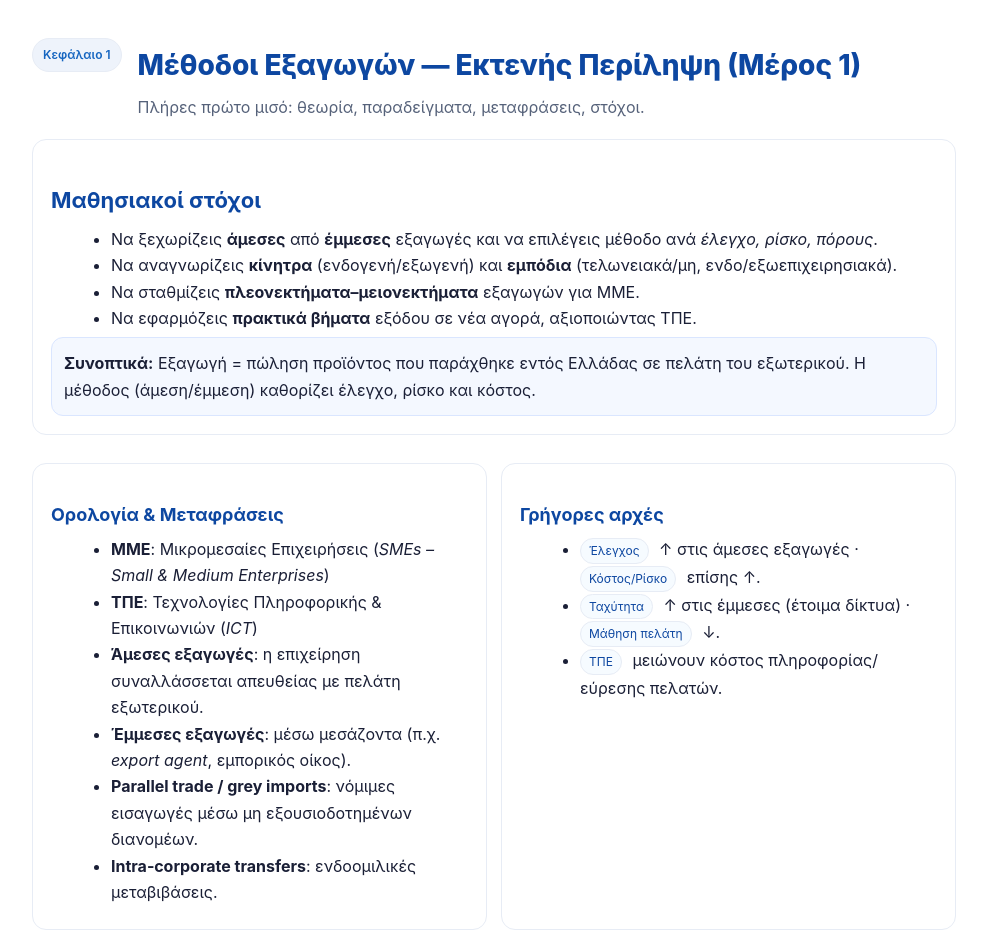
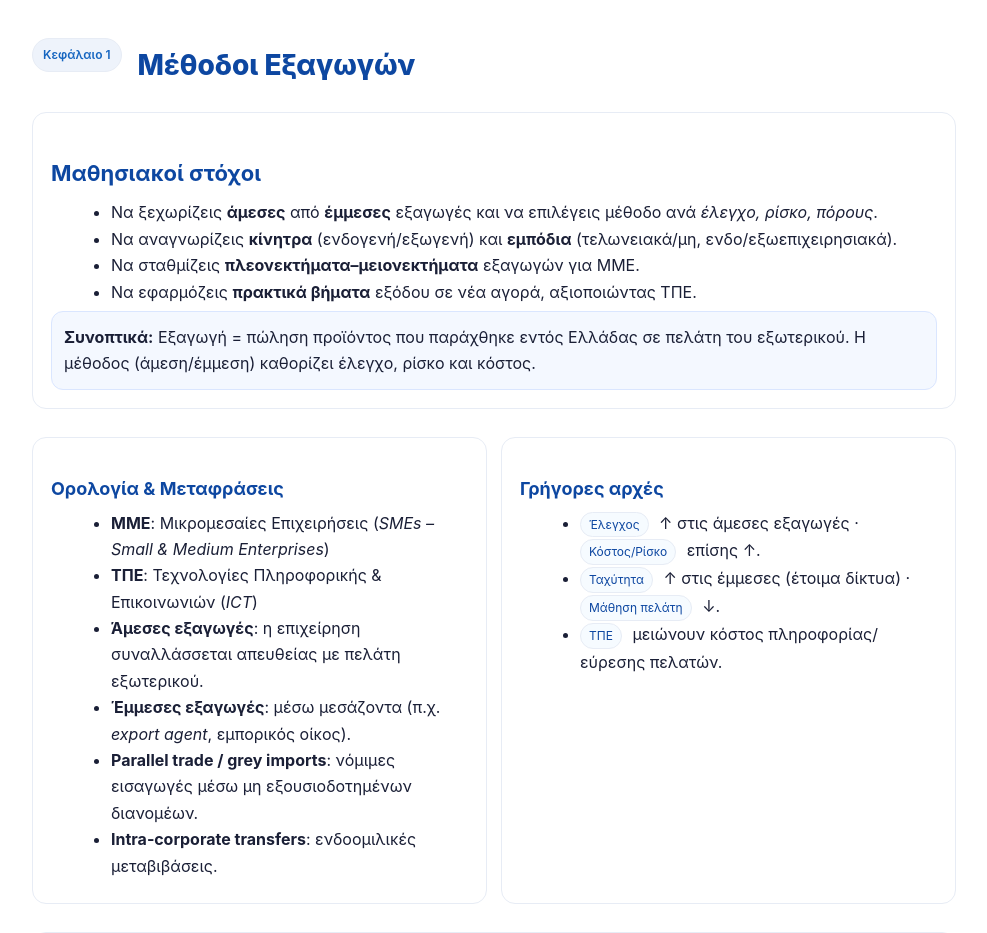
Before and after one commit to antarxo/kekapps, a plain HTML site: page chapter1_exports.html in a window 1280 px wide. Shown: the top 933 px of the page, without its empty margins (146-1133 px from the left). Drawn offline with Linux system fonts and the light colour scheme.

Commit message:
Update chapter title and header content

```diff
--- a/chapter1_exports.html
+++ b/chapter1_exports.html
@@ -3,7 +3,7 @@
 <head>
   <meta charset="UTF-8" />
   <meta name="viewport" content="width=device-width, initial-scale=1.0" />
-  <title>Κεφάλαιο 1 — Μέθοδοι Εξαγωγών (Μέρος 1)</title>
+  <title>Κεφάλαιο 1 — Μέθοδοι Εξαγωγών </title>
   <style>
     :root{
       --bg:#ffffff;
@@ -44,8 +44,8 @@
     <header>
       <span class="pill">Κεφάλαιο 1</span>
       <div>
-        <h1>Μέθοδοι Εξαγωγών — Εκτενής Περίληψη (Μέρος 1)</h1>
-        <div class="muted">Πλήρες πρώτο μισό: θεωρία, παραδείγματα, μεταφράσεις, στόχοι.</div>
+        <h1>Μέθοδοι Εξαγωγών </h1>
+
       </div>
     </header>
 
@@ -114,7 +114,7 @@
     </section>
   <section class="questions-section">
   <h2>Ερωτήσεις Κατανόησης &amp; Απαντήσεις</h2>
-  <p class="muted">Οι παρακάτω ερωτήσεις και απαντήσεις προέρχονται από το επίσημο αρχείο και αποδίδονται με ενιαία μορφοποίηση, ώστε να ταιριάζουν με τα υπόλοιπα κεφάλαια.</p>
+
   <ul class="qa-list">
     <li><strong>1.</strong> Η πολυπλοκότητα του εξαγωγικού εμπορίου έχει μεγεθυνθεί τα τελευταία χρόνια;<br><span class="answer ok">Απάντηση: ΝΑΙ</span> — Περισσότεροι κανονισμοί και συμμετέχοντες αυξάνουν τη διαδικασία.</li>
     <li><strong>2.</strong> Η διεθνοποίηση των αγορών συνέβαλε στην πολυπλοκότητα του εξαγωγικού εμπορίου;<br><span class="answer ok">Απάντηση: ΝΑΙ</span> — Οι νέοι κανόνες και η συνεργασία μεταξύ χωρών το αποδεικνύουν.</li>
@@ -149,8 +149,7 @@
 </section>
 
 <footer class="footer muted">
-  Τελευταία ενημέρωση: Αυτή η έκδοση (v2) είναι πλήρως εναρμονισμένη με τη μορφή των υπολοίπων κεφαλαίων και περιλαμβάνει ερωτήσεις, απαντήσεις και αιτιολόγηση σύμφωνα με το επίσημο αρχείο του Κεφαλαίου 1.
-</footer>
+
 
   </div>
 </body>
```
